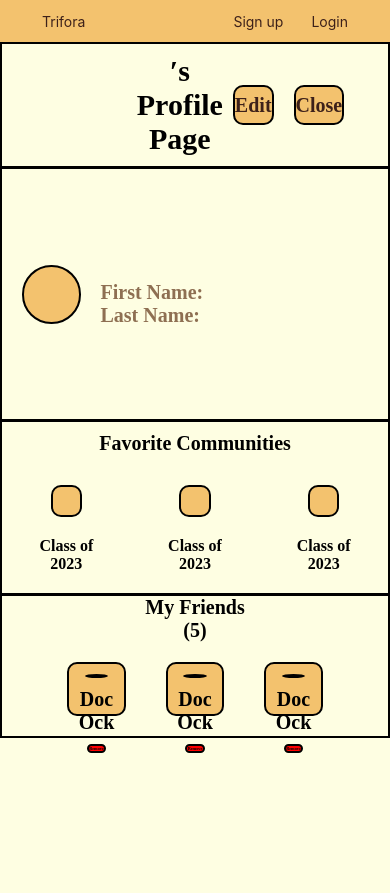
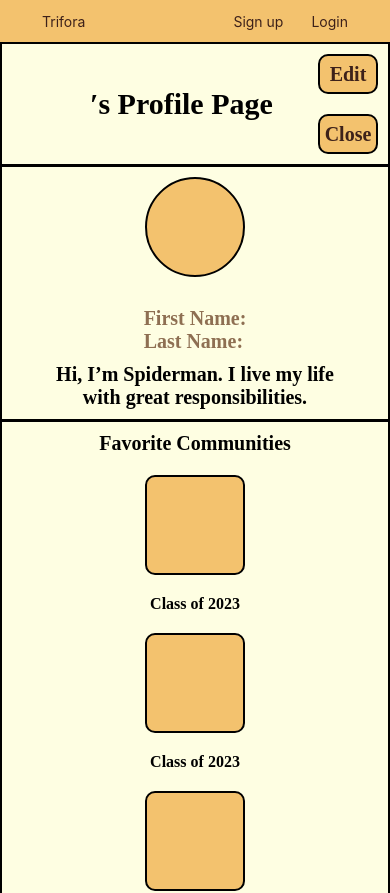
Before and after one commit to ilhanbae/TriFora, a React (Create React App) app: page /profile in a window 390 px wide. Shown: the top 893 px of the page. Built offline with nearby package versions, Linux system fonts and the light colour scheme; no server answers.

Commit message:
Fixed mobile format for profile page #77

```diff
--- a/src/Component/ProfilePage.jsx
+++ b/src/Component/ProfilePage.jsx
@@ -75,6 +75,8 @@ export default class ProfilePage extends React.Component {
                 <div className = {ProfilePageCSS.profile_title}>
                     {this.state.username}&prime;s Profile Page
                 </div>
+
+                <div className = {ProfilePageCSS['title-bar-buttons']}>
                     <Link to="/edit-profile" className = {ProfilePageCSS.edit_button}>
                         Edit
                     </Link>
@@ -86,6 +88,7 @@ export default class ProfilePage extends React.Component {
                     <Link to='/' className = {ProfilePageCSS.close_button}>
                         Close
                     </Link>
+                </div>
             </div>
 
             <div className ={ProfilePageCSS.profile_info_bar}>
@@ -104,7 +107,7 @@ export default class ProfilePage extends React.Component {
                     </div>
                 </div>
                 <div className = {ProfilePageCSS.description}>
-                    {/* Hi, I’m Spiderman. I live my life with great responsibilities. */}
+                    Hi, I’m Spiderman. I live my life with great responsibilities.
                     {this.state.description}
                 </div>
             </div>
--- a/src/style/ProfilePage.module.css
+++ b/src/style/ProfilePage.module.css
@@ -38,11 +38,21 @@
     color: #000000;
 }
 
+.title-bar-buttons{
+    box-sizing: border-box;
+
+    display: flex;
+    flex-direction: row;
+    align-items: center;
+    justify-content: center;
+
+    margin-left: auto;
+}
+
 .edit_button{
     box-sizing: border-box;
 
     margin: 10px;
-    margin-left: auto;
 
     width: 60px;
     height: 40px;
@@ -69,7 +79,6 @@
     box-sizing: border-box;
 
     margin: 10px;
-    margin-left: auto;
 
     width: 150px;
     height: 40px;
@@ -93,7 +102,6 @@
     box-sizing: border-box;
 
     margin: 10px;
-    margin-left: auto;
 
     width: 150px;
     height: 40px;
@@ -140,6 +148,166 @@
     color: white;
 }
 
+/* title bar under 700px */
+@media (max-width: 700px){
+    .title-bar-buttons{
+        box-sizing: border-box;
+
+        display: flex;
+        flex-direction: column;
+        align-items: flex-start;
+        justify-content: center;
+
+        margin-left: auto;
+    }
+}
+
+/* title bar under 500px */
+@media (max-width: 500px){
+    .profile_title_bar{
+        box-sizing: border-box;
+
+        display: flex;
+        flex-direction: row;
+        align-items: center;
+        justify-content: center;
+
+        width: 100%;
+        padding-left: 20%;
+
+        border: 2px solid #000000;
+    }
+
+    .title-bar-buttons{
+        box-sizing: border-box;
+
+        display: flex;
+        flex-direction: column;
+        align-items: flex-start;
+        justify-content: center;
+
+        margin-left: auto;
+    }
+
+    .close_button{
+        box-sizing: border-box;
+
+        margin: 10px;
+
+        width: 60px;
+        height: 40px;
+
+        font-family: 'Alfa Slab One';
+        font-style: normal;
+        font-weight: bold;
+        font-size: 20px;
+        display: flex;
+        flex-direction: column;
+        justify-content: center;
+
+        background: #F3C26E;
+        border: 2px solid #000000;
+        border-radius: 10px;
+    }
+}
+
+/* title bar under 350px */
+@media (max-width: 350px){
+    .profile_title_bar{
+        box-sizing: border-box;
+
+        display: flex;
+        flex-direction: column;
+        align-items: center;
+        justify-content: center;
+
+        width: 100%;
+        padding-left: 0%;
+
+        border: 2px solid #000000;
+    }
+
+    .title-bar-buttons{
+        box-sizing: border-box;
+
+        display: flex;
+        flex-direction: column;
+        align-items: center;
+        justify-content: center;
+        margin-left: 0%;
+    }
+}
+
+/* title bar under 210px */
+@media (max-width: 210px){
+    .profile_title_bar{
+        box-sizing: border-box;
+
+        display: flex;
+        flex-direction: column;
+        align-items: center;
+        justify-content: center;
+
+        width: 100%;
+        padding-left: 0%;
+
+        border: 2px solid #000000;
+    }
+
+    .title-bar-buttons{
+        box-sizing: border-box;
+
+        display: flex;
+        flex-direction: column;
+        align-items: center;
+        justify-content: center;
+        margin-left: 0%;
+    }
+
+    .edit_button{
+        box-sizing: border-box;
+
+        /* margin: 10px;
+        margin-left: auto; */
+
+        width: 60px;
+        height: 40px;
+
+        font-family: 'Alfa Slab One';
+        font-style: normal;
+        font-weight: bold;
+        font-size: 20px;
+        display: flex;
+        flex-direction: column;
+        justify-content: center;
+
+        background: #F3C26E;
+        border: 2px solid #000000;
+        border-radius: 10px;
+    }
+
+    .close_button{
+        box-sizing: border-box;
+
+        /* margin: 10px; */
+
+        width: 60px;
+        height: 40px;
+
+        font-family: 'Alfa Slab One';
+        font-style: normal;
+        font-weight: bold;
+        font-size: 20px;
+        display: flex;
+        flex-direction: column;
+        justify-content: center;
+
+        background: #F3C26E;
+        border: 2px solid #000000;
+        border-radius: 10px;
+    }
+}
+
 /* Profile Info */
 .profile_info_bar{
     box-sizing: border-box;
@@ -150,7 +318,6 @@
     justify-content: flex-start;
 
     width: 100%;
-    height: 30%;
     top: 0%;
 
     border: 2px solid #000000;
@@ -220,6 +387,65 @@
     color:#000000;
 }
 
+/* profile_info under 500px */
+@media (max-width: 500px){
+    .profile_info_bar{
+        box-sizing: border-box;
+
+        display: flex;
+        flex-direction: column;
+        align-items: center;
+        justify-content: flex-start;
+
+        width: 100%;
+        top: 0%;
+
+        border: 2px solid #000000;
+        border-top: 1px solid #000000;
+    }
+
+    .profile_avatar{
+        box-sizing: border-box;
+
+        width: 100px;
+        height: 100px;
+        margin: 10px;
+
+        background: #F3C26E;
+        border: 2px solid #000000;
+        border-radius: 50%;
+    }
+
+    .description{
+        box-sizing: border-box;
+
+        width: 80%;
+        font-family: 'Alfa Slab One';
+        font-style: normal;
+        font-weight: bold;
+        font-size: 20px;
+        margin: 10px;
+
+        color:#000000;
+    }
+}
+
+/* user info bar under 200px */
+@media (max-width: 200px){
+    .description{
+        box-sizing: border-box;
+
+        width: 80%;
+        font-family: 'Alfa Slab One';
+        font-style: normal;
+        font-weight: bold;
+        font-size: 16px;
+        margin: 10px;
+
+        color:#000000;
+    }
+}
+
 /* Favorite Communities */
 .favorite_communities_bar{
     box-sizing: border-box;
@@ -277,8 +503,8 @@
 
 .community_image{
     box-sizing: border-box;
-    width: 8vw;
-    height: 8vw;
+    width: 100px;
+    height: 100px;
     margin: 10px;
 
     background: #F3C26E;
@@ -293,6 +519,28 @@
     font-size: 16px;
     margin: 10px;;
     color: #000000;
+}
+
+/* Favorite Communities under 430px */
+@media (max-width: 430px){
+    .communities_bar{
+        box-sizing: border-box;
+        display: flex;
+        flex-direction: column;
+        align-items: center;
+        justify-content: center;
+
+        width: 100%;
+    }
+
+    .community{
+        box-sizing: border-box;
+        display: flex;
+        flex-direction: column;
+        align-items: center;
+        justify-content: center;
+        margin: 0px;
+    }
 }
 
 /* Friends */
@@ -348,17 +596,10 @@
     justify-content: center;
 
     width: 100%;
-
 }
 
 .friend_card{
     box-sizing: border-box;
-    display: flex;
-    flex-direction: column;
-    align-items: center;
-    justify-content: flex-start;
-    width: 15vw;
-    height: 14vw;
     margin: 20px;
 
     background: #F3C26E;
@@ -368,8 +609,8 @@
 
 .friend_avatar{
     box-sizing: border-box;
-    width: 6vw;
-    height: 6vw;
+    width: 80px;
+    height: 80px;
     margin: 10px;
 
     background: #FFFFFF;
@@ -392,13 +633,13 @@
 .friend_remove{
     box-sizing: border-box;
 
-    width: 5vw;
-    height: 3vw;
+    width: 80px;
+    height: 30px;
 
     font-family: 'Alfa Slab One';
     font-style: normal;
     font-weight: bold;
-    font-size: 1.1vw;
+    font-size: 16px;
     margin: 10px;
 
     color: #000000;
@@ -412,3 +653,16 @@
     background-color: #3D211A;
     color: white;
 }
+
+/* Favorite Communities under 430px */
+@media (max-width: 430px){
+    .friend_card_bar{
+        box-sizing: border-box;
+        display: flex;
+        flex-direction: column;
+        align-items: center;
+        justify-content: center;
+
+        width: 100%;
+    }
+}
```
Lines whose indentation alone changed are shown as unchanged.
